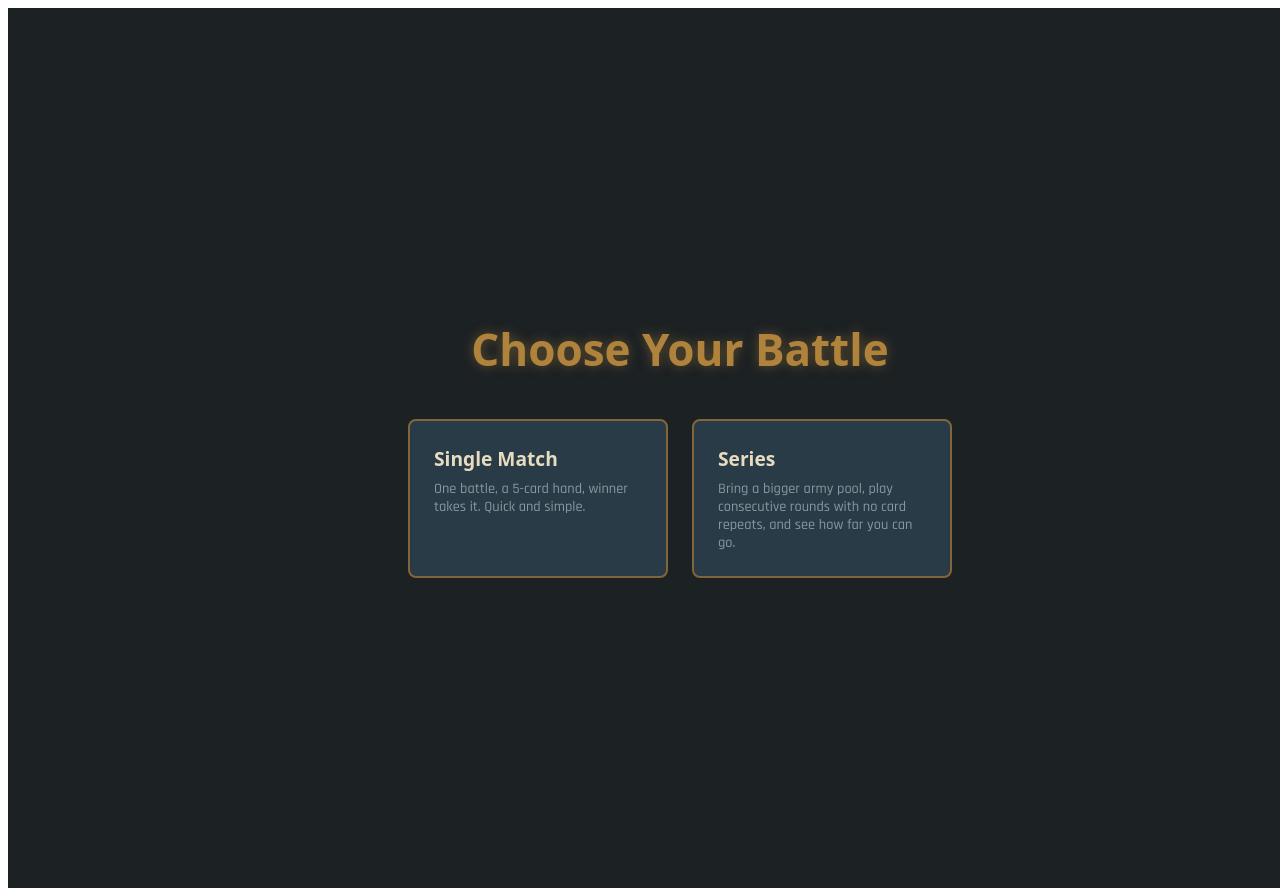
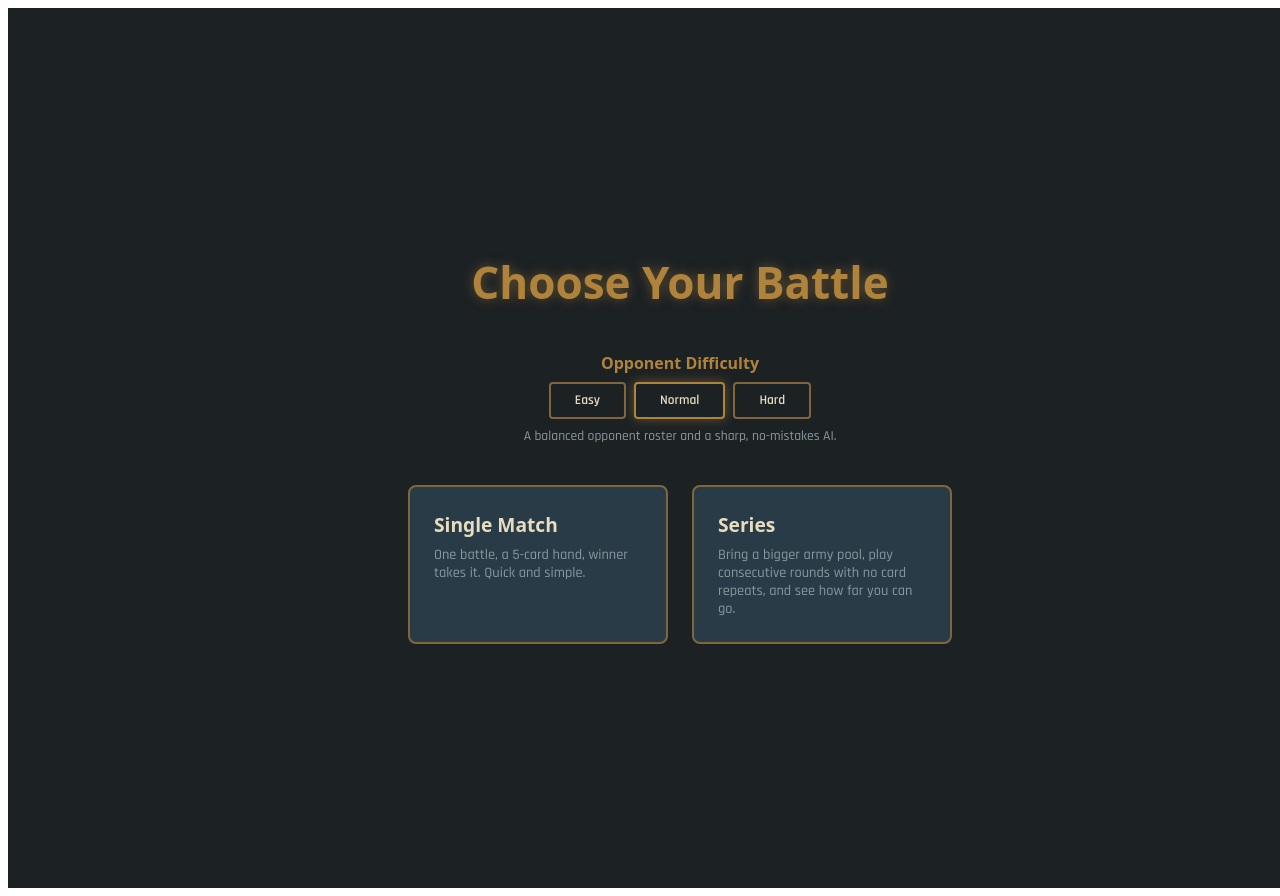
Before and after one commit to TGOSS1984/grim-triad, a React (Vite) app: page / in a window 1280 px wide. Both pictures are taken after a click on the button "NEW GAME". Shown: the top 896 px of the page. Built offline with nearby package versions, Linux system fonts and the light colour scheme; a web font is replaced by a local one.

Commit message:
feat(ai): add Easy/Normal/Hard difficulty (roster strategy + AI play strength)

```diff
--- /dev/null
+++ b/src/ai/difficulty.ts
@@ -0,0 +1,57 @@
+/**
+ * Difficulty is the single knob the player sets before a match; everything
+ * else (how sharply the AI plays, how its opponent roster is assembled)
+ * derives from it here, in one place, so the two halves of "difficulty"
+ * (roster strength and play strength) can never drift out of sync with
+ * each other.
+ *
+ * - Roster strategy feeds matchSetup.buildRandomAIRoster: 'balanced' is
+ *   the existing random-then-cheapest-first fill (see that file's own
+ *   header for why cheapest-first matters as a *fallback*, not the
+ *   primary strategy - that reasoning is unchanged here). 'greedy' fills
+ *   most-expensive-first instead, so Hard's roster leans toward the
+ *   strongest individual units the points cap can afford, at the cost of
+ *   fielding fewer of them.
+ * - Play strength feeds ai/heuristicAI.ts's chooseMove: lookaheadWeight
+ *   controls how much a move is penalized for leaving the opponent a
+ *   strong reply (0 = purely greedy, no lookahead at all). mistakeChance
+ *   is the probability chooseMove ignores its own scoring and plays a
+ *   uniformly random legal move instead - this is what makes Easy feel
+ *   genuinely beatable rather than just "the same AI with a smaller
+ *   number", since a lookahead-only nerf still plays a flawless immediate
+ *   capture every time.
+ */
+import type { AIOptions } from './types';
+
+export type Difficulty = 'easy' | 'normal' | 'hard';
+export type RosterStrategy = 'balanced' | 'greedy';
+
+export interface DifficultyProfile {
+  label: string;
+  description: string;
+  aiOptions: AIOptions;
+  rosterStrategy: RosterStrategy;
+}
+
+export const DIFFICULTY_PROFILES: Record<Difficulty, DifficultyProfile> = {
+  easy: {
+    label: 'Easy',
+    description: 'A balanced opponent roster and a forgiving AI that sometimes misplays.',
+    aiOptions: { lookaheadWeight: 0.5, mistakeChance: 0.35 },
+    rosterStrategy: 'balanced',
+  },
+  normal: {
+    label: 'Normal',
+    description: 'A balanced opponent roster and a sharp, no-mistakes AI.',
+    aiOptions: { lookaheadWeight: 1.5, mistakeChance: 0 },
+    rosterStrategy: 'balanced',
+  },
+  hard: {
+    label: 'Hard',
+    description: 'The strongest units the points cap allows, played with no mistakes.',
+    aiOptions: { lookaheadWeight: 2.5, mistakeChance: 0 },
+    rosterStrategy: 'greedy',
+  },
+};
+
+export const DEFAULT_DIFFICULTY: Difficulty = 'normal';
--- a/src/ai/heuristicAI.ts
+++ b/src/ai/heuristicAI.ts
@@ -91,6 +91,11 @@ export function chooseMove(
     throw new Error(`No legal moves available for ${player}`);
   }
 
+  const mistakeChance = options.mistakeChance ?? 0;
+  if (mistakeChance > 0 && Math.random() < mistakeChance) {
+    return legalMoves[Math.floor(Math.random() * legalMoves.length)];
+  }
+
   const scored: ScoredMove[] = legalMoves.map((move) => ({
     move,
     score: scoreMove(state, move, options),
--- a/src/screens/ModeSelectScreen.module.css
+++ b/src/screens/ModeSelectScreen.module.css
@@ -24,6 +24,56 @@
   gap: var(--space-lg);
   flex-wrap: wrap;
   justify-content: center;
+}
+
+.difficultyBlock {
+  display: flex;
+  flex-direction: column;
+  align-items: center;
+  gap: var(--space-sm);
+}
+
+.difficultyTitle {
+  font-family: var(--font-display);
+  font-size: 1rem;
+  color: var(--color-accent-gold);
+  margin: 0;
+}
+
+.difficultyRow {
+  display: flex;
+  gap: var(--space-sm);
+}
+
+.difficultyButton {
+  font-family: var(--font-body);
+  font-weight: 600;
+  padding: var(--space-sm) var(--space-lg);
+  border-radius: var(--radius-sm);
+  border: 2px solid var(--color-border-muted);
+  background: var(--color-bg-void);
+  color: var(--color-text-primary);
+  cursor: pointer;
+  transition: border-color 150ms ease;
+}
+
+.difficultyButton:hover,
+.difficultyButton:focus-visible {
+  border-color: var(--color-accent-gold);
+}
+
+.difficultyButtonSelected {
+  border-color: var(--color-accent-gold);
+  box-shadow: var(--shadow-glow-gold);
+}
+
+.difficultyDescription {
+  font-family: var(--font-body);
+  font-size: 0.85rem;
+  color: var(--color-text-muted);
+  margin: 0;
+  text-align: center;
+  max-width: 420px;
 }
 
 .modeCard {
--- a/src/screens/ModeSelectScreen.tsx
+++ b/src/screens/ModeSelectScreen.tsx
@@ -6,20 +6,24 @@
  * no store access, matching HomeScreen's pattern.
  */
 import { useState } from 'react';
+import { DIFFICULTY_PROFILES, DEFAULT_DIFFICULTY } from '../ai/difficulty';
+import type { Difficulty } from '../ai/difficulty';
 import styles from './ModeSelectScreen.module.css';
 
 export interface ModeSelectScreenProps {
-  onSelectSingleMatch: () => void;
-  onSelectSeries: (poolSize: number) => void;
+  onSelectSingleMatch: (difficulty: Difficulty) => void;
+  onSelectSeries: (poolSize: number, difficulty: Difficulty) => void;
 }
 
 const PRESET_POOL_SIZES = [10, 15, 20, 25];
 const MIN_POOL_SIZE = 10;
 const DEFAULT_POOL_SIZE = 15;
+const DIFFICULTIES: Difficulty[] = ['easy', 'normal', 'hard'];
 
 export function ModeSelectScreen({ onSelectSingleMatch, onSelectSeries }: ModeSelectScreenProps) {
   const [showSeriesOptions, setShowSeriesOptions] = useState(false);
   const [poolSize, setPoolSize] = useState(DEFAULT_POOL_SIZE);
+  const [difficulty, setDifficulty] = useState<Difficulty>(DEFAULT_DIFFICULTY);
 
   const isValidPoolSize = poolSize >= MIN_POOL_SIZE && poolSize % 5 === 0;
 
@@ -27,8 +31,34 @@ export function ModeSelectScreen({ onSelectSingleMatch, onSelectSeries }: ModeSe
     <div className={styles.screen}>
       <h1 className={styles.title}>Choose Your Battle</h1>
 
+      <div className={styles.difficultyBlock}>
+        <h3 className={styles.difficultyTitle}>Opponent Difficulty</h3>
+        <div className={styles.difficultyRow} role="radiogroup" aria-label="Opponent difficulty">
+          {DIFFICULTIES.map((level) => (
+            <button
+              key={level}
+              type="button"
+              role="radio"
+              aria-checked={difficulty === level}
+              className={[
+                styles.difficultyButton,
+                difficulty === level ? styles.difficultyButtonSelected : '',
+              ].join(' ')}
+              onClick={() => setDifficulty(level)}
+            >
+              {DIFFICULTY_PROFILES[level].label}
+            </button>
+          ))}
+        </div>
+        <p className={styles.difficultyDescription}>{DIFFICULTY_PROFILES[difficulty].description}</p>
+      </div>
+
       <div className={styles.modeRow}>
-        <button type="button" className={styles.modeCard} onClick={onSelectSingleMatch}>
+        <button
+          type="button"
+          className={styles.modeCard}
+          onClick={() => onSelectSingleMatch(difficulty)}
+        >
           <h2 className={styles.modeCardTitle}>Single Match</h2>
           <p className={styles.modeCardDescription}>
             One battle, a 5-card hand, winner takes it. Quick and simple.
@@ -93,7 +123,7 @@ export function ModeSelectScreen({ onSelectSingleMatch, onSelectSeries }: ModeSe
             type="button"
             className={styles.startSeriesButton}
             disabled={!isValidPoolSize}
-            onClick={() => onSelectSeries(poolSize)}
+            onClick={() => onSelectSeries(poolSize, difficulty)}
           >
             Start Series
           </button>
--- a/src/state/matchSetup.ts
+++ b/src/state/matchSetup.ts
@@ -40,6 +40,18 @@ function greedyFill(units: { id: string; points: number }[], pointsCap: number):
 }
 
 /**
+ * 'balanced' (default): the existing random-then-cheapest-first fill - see
+ * buildRandomAIRoster's own header for why the cheapest-first fallback
+ * matters. 'greedy': fills most-expensive-first instead, so the roster
+ * leans toward the strongest individual units the cap can afford (used for
+ * Hard difficulty - see ai/difficulty.ts). Greedy still falls back to the
+ * balanced two-pass if it can't reach minUnits on its own, since a
+ * few-but-strong roster that fails the minimum-size requirement entirely
+ * would be worse than a merely-average one that actually fields a team.
+ */
+export type RosterStrategy = 'balanced' | 'greedy';
+
+/**
  * Generates a random army roster (unit ids) for the AI opponent: picks a
  * random active faction, then greedily fills it toward the points cap.
  * Tries other factions if a given one can't reach `minUnits` within the cap.
@@ -56,11 +68,27 @@ function greedyFill(units: { id: string; points: number }[], pointsCap: number):
  * cheapest-first solves easily). This was a real, reproducible crash in
  * series mode, not a theoretical edge case.
  */
-export function buildRandomAIRoster(pointsCap: number, minUnits = 5): string[] {
+export function buildRandomAIRoster(
+  pointsCap: number,
+  minUnits = 5,
+  strategy: RosterStrategy = 'balanced',
+): string[] {
   const candidateFactions = shuffle(ACTIVE_FACTIONS.map((f) => f.name));
 
   for (const factionName of candidateFactions) {
     const allUnits = getUnitsForRoster(factionName);
+
+    if (strategy === 'greedy') {
+      const mostExpensiveFirst = [...allUnits].sort((a, b) => b.points - a.points);
+      const greedyResult = greedyFill(mostExpensiveFirst, pointsCap);
+      if (greedyResult.length >= minUnits) {
+        return greedyResult;
+      }
+      // Fell short on this faction with the greedy fill - fall through to
+      // the balanced two-pass below rather than giving up on the faction
+      // entirely (see this function's header for why balanced needs both
+      // passes in the first place).
+    }
 
     const randomOrderResult = greedyFill(shuffle(allUnits), pointsCap);
     if (randomOrderResult.length >= minUnits) {
```
Also changed, not shown: src/ai/types.ts (+7 -0 lines), src/state/gameStore.ts (+15 -8 lines), 2 other files (tests, documents, lock files or other folders).
